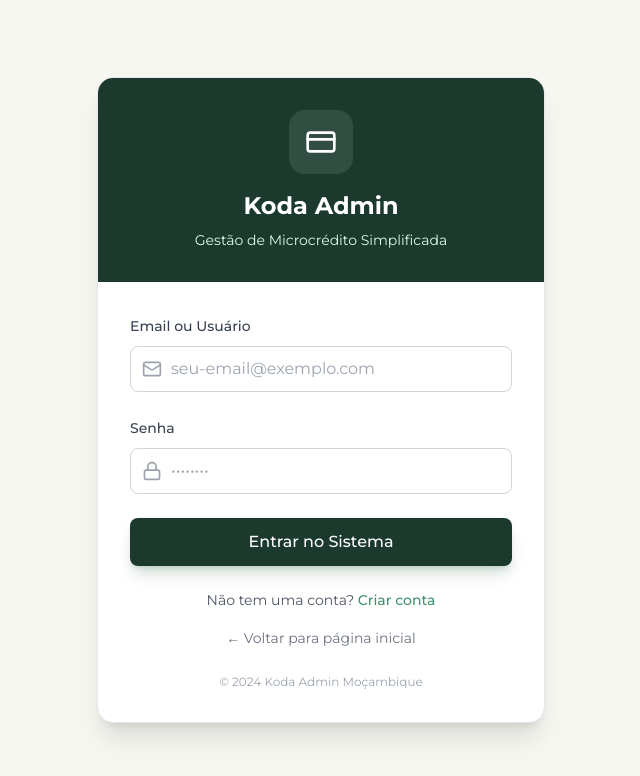
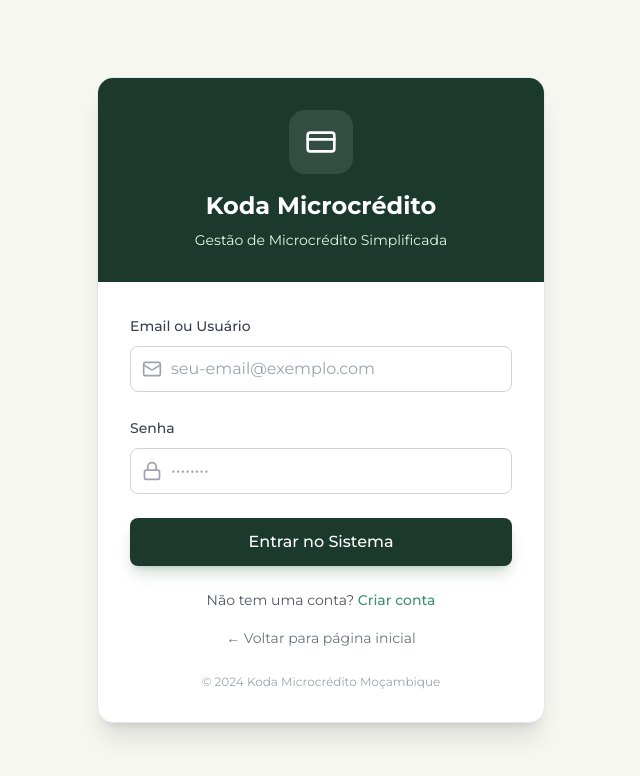
Before and after one commit to mansurmuquissirimaregulo13-maker/koda-micro-, a React (Vite) app: page /login in a window 1280 px wide. Shown: the top 776 px of the page, without its empty margins (319-959 px from the left). Built offline with nearby package versions, Linux system fonts and the light colour scheme.

Commit message:
final: Koda Microcrédito branding complete in all pages

```diff
--- a/src/pages/LoginPage.tsx
+++ b/src/pages/LoginPage.tsx
@@ -58,7 +58,7 @@ export function LoginPage() {
             <CreditCard className="w-8 h-8 text-white" />
           </div>
           <h1 className="text-2xl font-bold text-white font-montserrat">
-            Koda Admin
+            Koda Microcrédito
           </h1>
           <p className="text-green-100 text-sm mt-2">
             Gestão de Microcrédito Simplificada
@@ -134,7 +134,7 @@ export function LoginPage() {
           </div>
 
           <div className="mt-6 text-center text-xs text-gray-400">
-            &copy; 2024 Koda Admin Moçambique
+            &copy; 2024 Koda Microcrédito Moçambique
           </div>
         </div>
       </div>
--- a/src/pages/SignUpPage.tsx
+++ b/src/pages/SignUpPage.tsx
@@ -73,7 +73,7 @@ export function SignUpPage() {
                         Criar Conta
                     </h1>
                     <p className="text-green-100 text-sm mt-2">
-                        Junte-se ao Koda Admin
+                        Junte-se à Koda Microcrédito
                     </p>
                 </div>
 
@@ -194,7 +194,7 @@ export function SignUpPage() {
                     </div>
 
                     <div className="mt-6 text-center text-xs text-gray-400">
-                        © 2024 Koda Admin Moçambique
+                        © 2024 Koda Microcrédito Moçambique
                     </div>
                 </div>
             </div>
```
